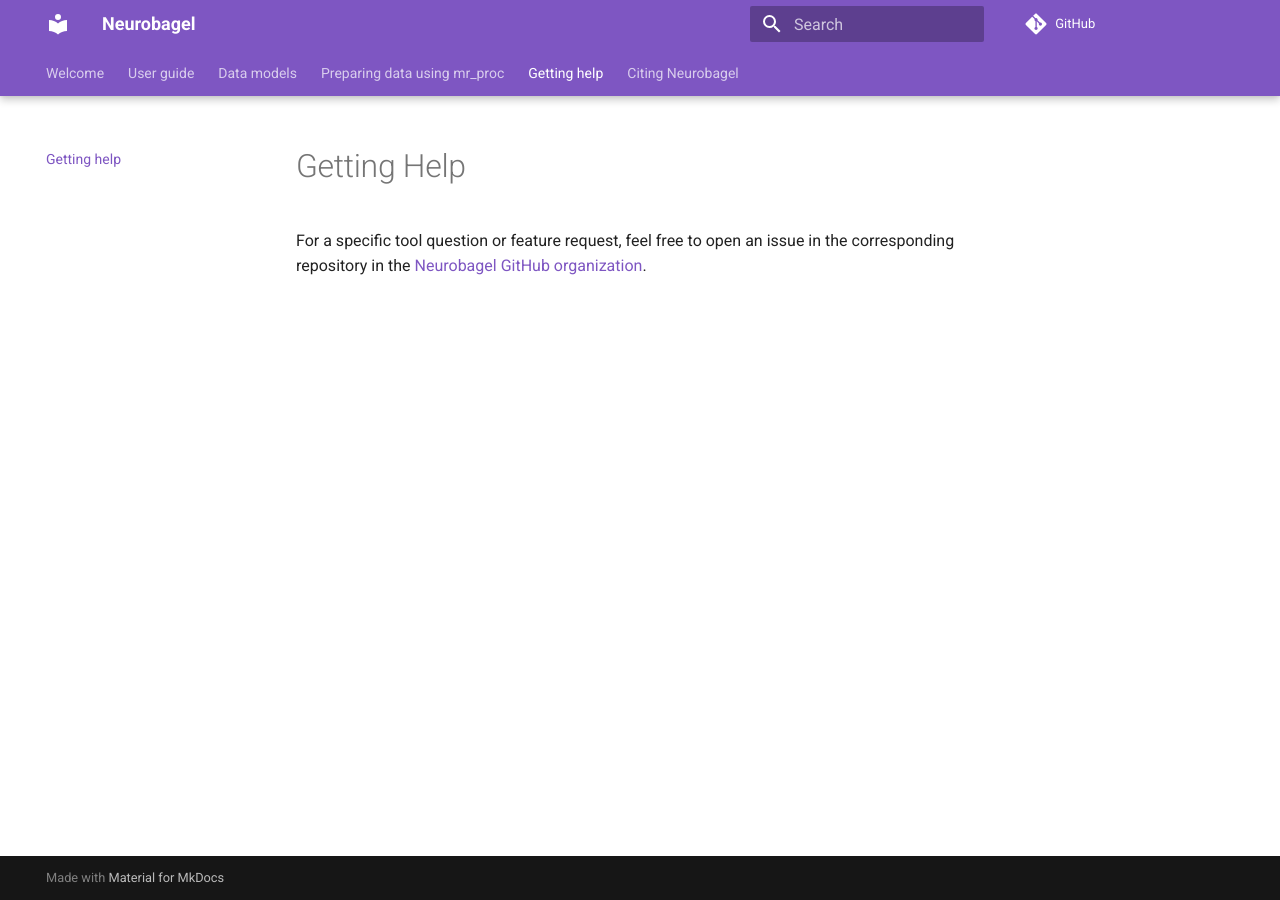
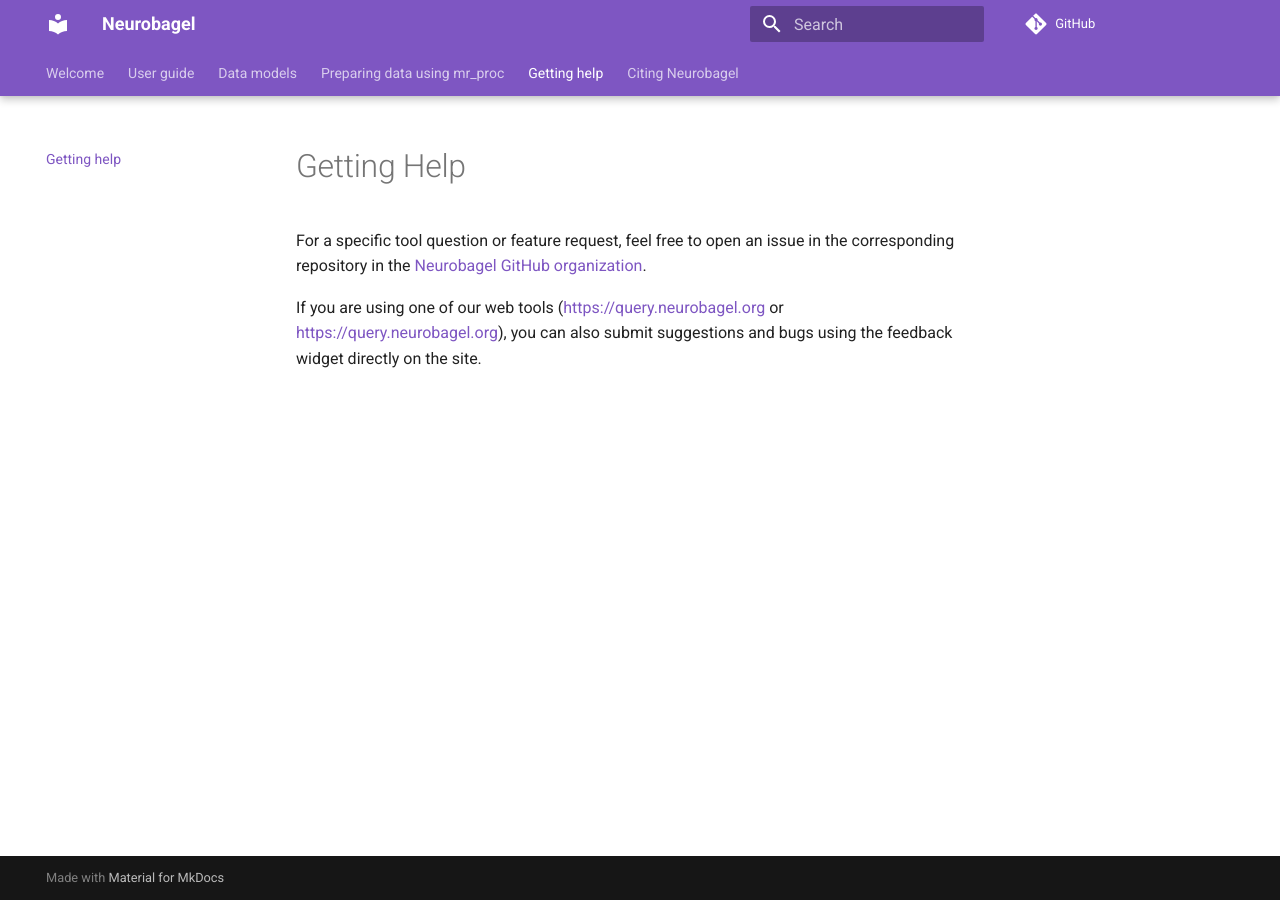
Before and after one commit to neurobagel/documentation, an MkDocs documentation site: the page built from docs/getting_help.md, in a window 1280 px wide. Built offline with MkDocs 1.6.1 and Material for MkDocs 9.7.7, drawn with Linux system fonts in a browser that asks for light colours; comment, search, counter and statistics services are not loaded.

Commit message:
add instructions for using feedback widget

```diff
--- a/docs/getting_help.md
+++ b/docs/getting_help.md
@@ -1,3 +1,5 @@
 # Getting Help
 
 For a specific tool question or feature request, feel free to open an issue in the corresponding repository in the [Neurobagel GitHub organization](https://github.com/neurobagel).
+
+If you are using one of our web tools ([https://query.neurobagel.org](https://query.neurobagel.org) or [https://query.neurobagel.org](https://annotate.neurobagel.org)), you can also submit suggestions and bugs using the feedback widget directly on the site.
```
